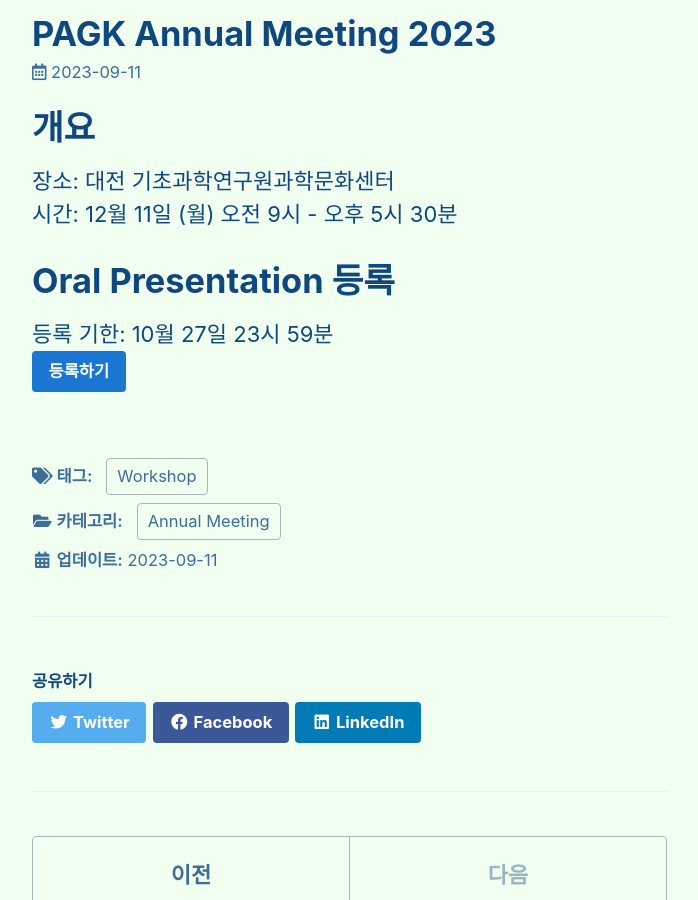
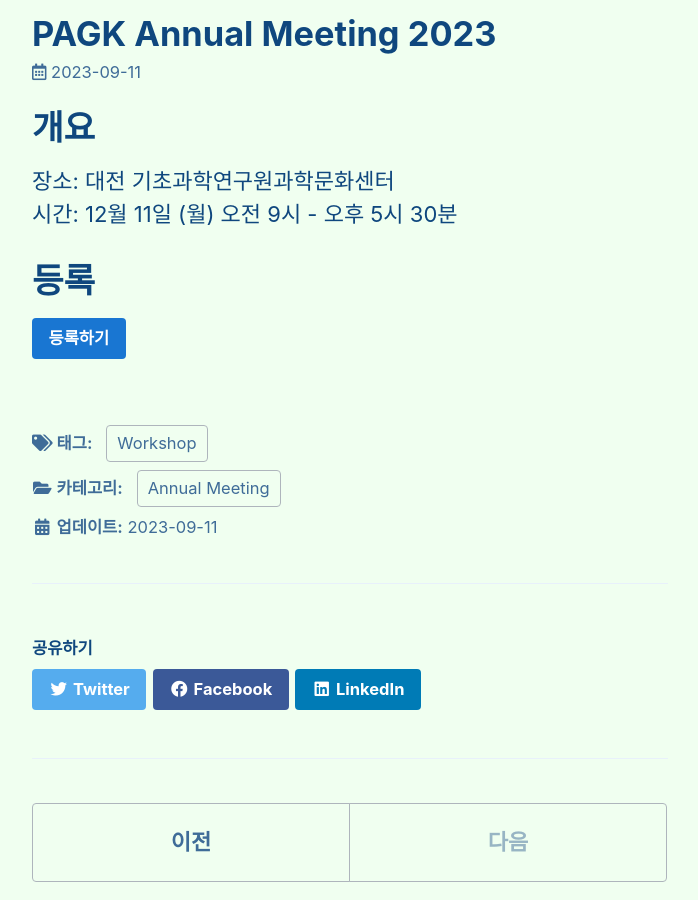
Before and after one commit to pagkkr/pagkkr.github.io, a Jekyll site: the page built from _posts/2023-09-11-annual-meeting.md, in a window 1280 px wide and 900 px high, scrolled down 518 px. Shown: the whole window, without its empty margins (290-988 px from the left). Built offline with Jekyll 4.4.1, drawn with Linux system fonts in a browser that asks for light colours; cached includes are drawn as plain includes.

Commit message:
Update 2023-09-11-annual-meeting.md

```diff
--- a/_posts/2023-09-11-annual-meeting.md
+++ b/_posts/2023-09-11-annual-meeting.md
@@ -13,6 +13,5 @@ header:
 장소: 대전 기초과학연구원과학문화센터\
 시간: 12월 11일 (월) 오전 9시 \- 오후 5시 30분
 
-# Oral Presentation 등록
-등록 기한: 10월 27일 23시 59분 \
-[등록하기](https://forms.gle/jjV5Kc3kVf5Qqzhh6){: .btn .btn--primary}
+# 등록
+[등록하기](https://docs.google.com/forms/d/e/1FAIpQLSdT2TNjIW7iG-ofhVx7MVUJNoVnb4Lf0Xpy59DV5hrRCkRYoA/viewform){: .btn .btn--primary}
```
